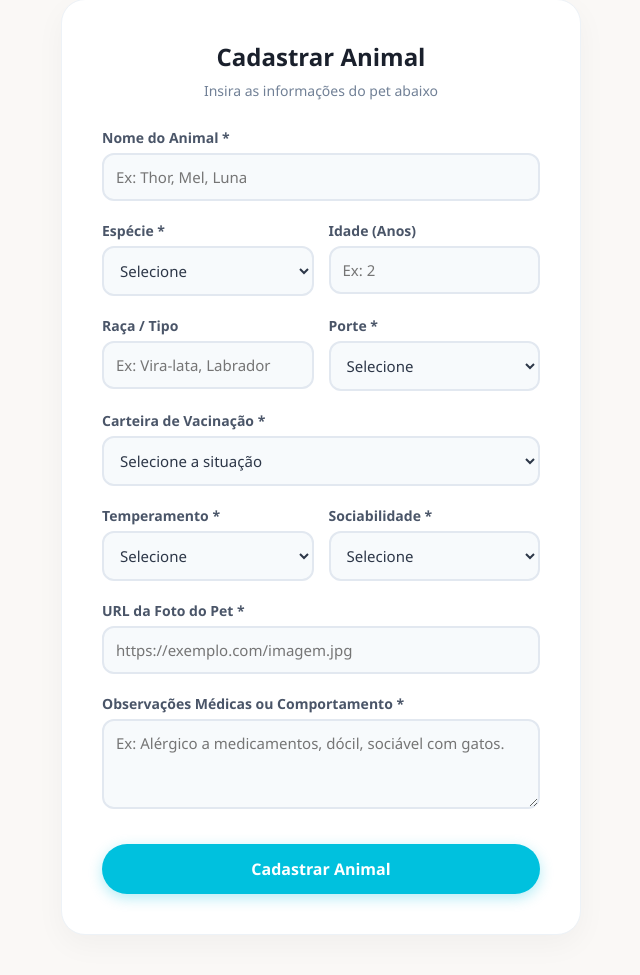
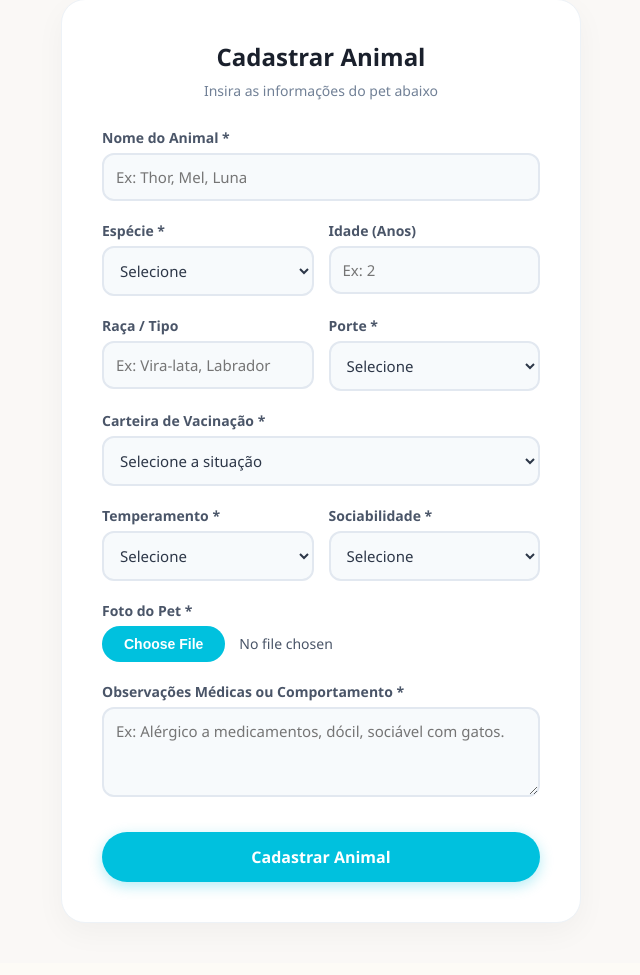
Before and after one commit to ClaraHenck/Projeto_Adotapet, a PHP site: page /cadastrar_animal.php in a window 1280 px wide. Shown: the part 124-1099 px from the top of the page, without its empty margins (319-959 px from the left). After the commit the page ends 1047 px from the top, so only its background shows below. Run offline with PHP 8.4, Linux system fonts and the light colour scheme; the visitor is signed in with stand-in values (Sample User, id 1).

Commit message:
enviando alterações

```diff
--- a/adotar.php
+++ b/adotar.php
@@ -284,7 +284,7 @@ $total = count($animais);
             <span class="badge-compatibilidade"><?= $pet['compatibilidade']; ?>%</span>
         <?php endif; ?>
 
-        <img src="<?= htmlspecialchars($pet['foto_url']); ?>" alt="<?= htmlspecialchars($pet['nome']); ?>">
+        <img src="<?= htmlspecialchars($pet['foto']); ?>" alt="<?= htmlspecialchars($pet['nome']); ?>">
     </div>
 
     <div class="card-info">
--- a/cadastrar_animal.css
+++ b/cadastrar_animal.css
@@ -94,6 +94,57 @@ input:focus, select:focus, textarea:focus {
     box-shadow: 0 0 0 3px rgba(0, 193, 222, 0.1);
 }
 
+/* ==========================================================================
+   ESTILIZAÇÃO PERSONALIZADA DO BOTÃO DE UPLOAD DE ARQUIVO
+   ========================================================================== */
+input[type="file"] {
+    width: 100%;
+    font-size: 14px;
+    color: #4A5568;
+    background: transparent;
+    border: none;
+    outline: none;
+    cursor: pointer;
+}
+
+/* Estilo do botão em navegadores modernos */
+input[type="file"]::file-selector-button {
+    background-color: #00C1DE;
+    color: #ffffff;
+    border: none;
+    padding: 10px 22px;
+    border-radius: 50px;
+    font-weight: 700;
+    font-size: 14px;
+    cursor: pointer;
+    transition: all 0.2s ease;
+    margin-right: 14px;
+}
+
+input[type="file"]::file-selector-button:hover {
+    background-color: #00A8C2;
+    transform: translateY(-1px);
+}
+
+/* Compatibilidade com Webkit (Chrome / Edge / Safari mais antigos) */
+input[type="file"]::-webkit-file-upload-button {
+    background-color: #00C1DE;
+    color: #ffffff;
+    border: none;
+    padding: 10px 22px;
+    border-radius: 50px;
+    font-weight: 700;
+    font-size: 14px;
+    cursor: pointer;
+    transition: all 0.2s ease;
+    margin-right: 14px;
+}
+
+input[type="file"]::-webkit-file-upload-button:hover {
+    background-color: #00A8C2;
+    transform: translateY(-1px);
+}
+
 .row {
     display: flex;
     gap: 15px;
--- a/cadastrar_animal.php
+++ b/cadastrar_animal.php
@@ -3,7 +3,11 @@
 require_once 'config/auth.php';
 require_once 'config/db.php';
 
-$ong_id = $_SESSION['usuario_id'] ?? $_SESSION['ong_id'] ?? null;
+if (session_status() === PHP_SESSION_NONE) {
+    session_start();
+}
+
+$ong_id = $_SESSION['usuario_id'] ?? $_SESSION['ong_id'] ?? $_SESSION['id'] ?? null;
 $mensagemErro = '';
 
 // Variáveis padrão para o formulário
@@ -16,11 +20,11 @@ $porte = '';
 $carteira_vacinacao = '';
 $temperamento = '';
 $sociabilidade = '';
-$foto_url = '';
+$foto = '';
 $descricao = '';
 $modo_edicao = false;
 
-// 2. SE VIER UM ID, BUSCA OS DADOS DO ANIMAL NO BANCO PARA PREENCHER O FORMULÁRIO
+// 2. SE VIER UM ID, BUSCA OS DADOS DO ANIMAL NO BANCO PARA EDICÃO
 if ($id && $ong_id) {
     $stmt = $pdo->prepare("SELECT * FROM animais WHERE id = ? AND ong_id = ?");
     $stmt->execute([$id, $ong_id]);
@@ -42,7 +46,7 @@ if ($id && $ong_id) {
         $carteira_vacinacao = $animal['carteira_vacinacao'];
         $temperamento = $animal['temperamento'] ?? '';
         $sociabilidade = $animal['sociabilidade'] ?? '';
-        $foto_url = $animal['foto_url'];
+        $foto = $animal['foto'];
         $descricao = $animal['descricao'];
     }
 }
@@ -59,12 +63,46 @@ if ($_SERVER['REQUEST_METHOD'] === 'POST') {
     $carteira_vacinacao = trim($_POST['carteira_vacinacao'] ?? '');
     $temperamento = trim($_POST['temperamento'] ?? '');
     $sociabilidade = trim($_POST['sociabilidade'] ?? '');
-    $foto_url = trim($_POST['foto_url'] ?? '');
     $descricao = trim($_POST['observacoes'] ?? '');
 
-    // Formatação para combinar Espécie + Raça no campo 'especie_raca'
+    // Formatação combinada
     $especie_raca = !empty($raca) ? "{$especie} - {$raca}" : $especie;
     $idade_estimada = !empty($idade) ? "{$idade} anos" : "Não informada";
+
+    // -------------------------------------------------------------------------
+    // LÓGICA DE UPLOAD DA FOTO DO PET
+    // -------------------------------------------------------------------------
+    if (isset($_FILES['foto']) && $_FILES['foto']['error'] === UPLOAD_ERR_OK) {
+        $arquivoTmp   = $_FILES['foto']['tmp_name'];
+        $nomeOriginal = $_FILES['foto']['name'];
+        $extensao     = strtolower(pathinfo($nomeOriginal, PATHINFO_EXTENSION));
+
+        $extensoesPermitidas = ['jpg', 'jpeg', 'png', 'webp'];
+
+        if (in_array($extensao, $extensoesPermitidas)) {
+            $diretorioUpload = __DIR__ . '/uploads/';
+
+            if (!is_dir($diretorioUpload)) {
+                mkdir($diretorioUpload, 0755, true);
+            }
+
+            // Nome do arquivo gerado
+            $novoNomeFoto = 'pet_' . time() . '_' . uniqid() . '.' . $extensao;
+            $caminhoDestino = $diretorioUpload . $novoNomeFoto;
+
+            if (move_uploaded_file($arquivoTmp, $caminhoDestino)) {
+                // Guarda o caminho relativo para a exibição nas páginas do site
+                $foto = 'uploads/' . $novoNomeFoto;
+            } else {
+                $mensagemErro = "Falha ao mover a foto do pet para a pasta de uploads.";
+            }
+        } else {
+            $mensagemErro = "Formato de imagem inválido. Use apenas JPG, JPEG, PNG ou WEBP.";
+        }
+    } elseif (!$modo_edicao && empty($foto)) {
+        // Se for um novo cadastro e nenhuma foto foi enviada
+        $mensagemErro = "Por favor, selecione uma foto para o animal.";
+    }
 
     // Validação simples dos campos obrigatórios
     if (!$ong_id) {
@@ -72,13 +110,15 @@ if ($_SERVER['REQUEST_METHOD'] === 'POST') {
     } elseif (
         empty($nome) || empty($especie) || empty($porte) ||
         empty($carteira_vacinacao) || empty($temperamento) ||
-        empty($sociabilidade) || empty($foto_url) || empty($descricao)
+        empty($sociabilidade) || empty($foto) || empty($descricao)
     ) {
-        $mensagemErro = "Por favor, preencha todos os campos obrigatórios (*).";
+        if (empty($mensagemErro)) {
+            $mensagemErro = "Por favor, preencha todos os campos obrigatórios (*).";
+        }
     } else {
         try {
             if ($modo_edicao) {
-                // ATUALIZAÇÃO (UPDATE) - Mantém o registro e altera os dados
+                // ATUALIZAÇÃO (UPDATE)
                 $sql = "UPDATE animais SET
                             nome = :nome,
                             especie_raca = :especie_raca,
@@ -87,7 +127,7 @@ if ($_SERVER['REQUEST_METHOD'] === 'POST') {
                             carteira_vacinacao = :carteira_vacinacao,
                             temperamento = :temperamento,
                             sociabilidade = :sociabilidade,
-                            foto_url = :foto_url,
+                            foto = :foto,
                             descricao = :descricao
                         WHERE id = :id AND ong_id = :ong_id";
 
@@ -100,7 +140,7 @@ if ($_SERVER['REQUEST_METHOD'] === 'POST') {
                     ':carteira_vacinacao' => $carteira_vacinacao,
                     ':temperamento'       => $temperamento,
                     ':sociabilidade'      => $sociabilidade,
-                    ':foto_url'           => $foto_url,
+                    ':foto'           => $foto,
                     ':descricao'          => $descricao,
                     ':id'                 => $id,
                     ':ong_id'             => $ong_id
@@ -109,11 +149,11 @@ if ($_SERVER['REQUEST_METHOD'] === 'POST') {
                 // NOVO CADASTRO (INSERT)
                 $sql = "INSERT INTO animais (
                             ong_id, nome, especie_raca, idade_estimada, porte,
-                            carteira_vacinacao, temperamento, sociabilidade, foto_url, descricao
+                            carteira_vacinacao, temperamento, sociabilidade, foto, descricao
                         )
                         VALUES (
                             :ong_id, :nome, :especie_raca, :idade_estimada, :porte,
-                            :carteira_vacinacao, :temperamento, :sociabilidade, :foto_url, :descricao
+                            :carteira_vacinacao, :temperamento, :sociabilidade, foto, :descricao
                         )";
 
                 $stmt = $pdo->prepare($sql);
@@ -126,12 +166,11 @@ if ($_SERVER['REQUEST_METHOD'] === 'POST') {
                     ':carteira_vacinacao' => $carteira_vacinacao,
                     ':temperamento'       => $temperamento,
                     ':sociabilidade'      => $sociabilidade,
-                    ':foto_url'           => $foto_url,
+                    ':foto'           => $foto,
                     ':descricao'          => $descricao
                 ]);
             }
 
-            // Redireciona após salvar com sucesso
             header("Location: meus_animais.php?sucesso=1");
             exit;
 
@@ -147,7 +186,6 @@ if ($_SERVER['REQUEST_METHOD'] === 'POST') {
     <meta charset="UTF-8">
     <meta name="viewport" content="width=device-width, initial-scale=1.0">
     <title><?= $modo_edicao ? 'Editar Animal' : 'Cadastro de Animal' ?> - AdotaPet</title>
-    <!-- Importação do CSS da Navbar e de Cadastro -->
     <link rel="stylesheet" href="navbar.css?v=<?php echo time(); ?>">
     <link rel="stylesheet" href="cadastrar_animal.css?v=<?php echo time(); ?>">
 </head>
@@ -156,10 +194,10 @@ if ($_SERVER['REQUEST_METHOD'] === 'POST') {
     <!-- NAVBAR PADRONIZADA -->
     <header class="navbar">
         <div class="left-brand-box">
-        <a href="index.php" class="logo-link" style="text-decoration: none; display: flex; align-items: center;">
-            <img src="./img/logo_adotapet.jpg" alt="AdotaPet" class="navbar-logo-img">
-        </a>
-      </div>
+            <a href="index.php" class="logo-link" style="text-decoration: none; display: flex; align-items: center;">
+                <img src="./img/logo_adotapet.jpg" alt="AdotaPet" class="navbar-logo-img">
+            </a>
+        </div>
         <nav class="menu">
             <a href="index.php">Início</a>
             <a href="meus_animais.php" class="active">Meus Animais</a>
@@ -178,9 +216,9 @@ if ($_SERVER['REQUEST_METHOD'] === 'POST') {
                 <div class="alert-error"><?= htmlspecialchars($mensagemErro) ?></div>
             <?php endif; ?>
 
-            <form action="cadastrar_animal.php<?= $modo_edicao ? '?id=' . $id : '' ?>" method="POST">
+            <!-- ATENÇÃO: enctype="multipart/form-data" adicionado para permitir upload de arquivos -->
+            <form action="cadastrar_animal.php<?= $modo_edicao ? '?id=' . $id : '' ?>" method="POST" enctype="multipart/form-data">
 
-                <!-- Campo oculto com o ID para manter o modo de edição no submit -->
                 <?php if ($modo_edicao): ?>
                     <input type="hidden" name="id" value="<?= htmlspecialchars($id) ?>">
                 <?php endif; ?>
@@ -264,9 +302,17 @@ if ($_SERVER['REQUEST_METHOD'] === 'POST') {
                     </div>
                 </div>
 
+                <!-- CAMPO DE SELEÇÃO DE ARQUIVO DA FOTO DO PET -->
                 <div class="form-group">
-                    <label for="foto_url">URL da Foto do Pet *</label>
-                    <input type="url" id="foto_url" name="foto_url" required placeholder="https://exemplo.com/imagem.jpg" value="<?= htmlspecialchars($foto_url) ?>">
+                    <label for="foto">Foto do Pet *</label>
+                    <input type="file" id="foto" name="foto" accept="image/png, image/jpeg, image/jpg, image/webp" <?= $modo_edicao ? '' : 'required' ?>>
+
+                    <?php if ($modo_edicao && !empty($foto)): ?>
+                        <div style="margin-top: 10px; display: flex; align-items: center; gap: 12px;">
+                            <img src="<?= htmlspecialchars($foto) ?>" alt="Foto atual" style="width: 60px; height: 60px; object-fit: cover; border-radius: 8px; border: 1px solid #cbd5e1;">
+                            <span style="font-size: 13px; color: #64748b;">Foto salva atualmente. Selecione um novo arquivo apenas se quiser alterá-la.</span>
+                        </div>
+                    <?php endif; ?>
                 </div>
 
                 <div class="form-group">
--- a/candidaturas.php
+++ b/candidaturas.php
@@ -44,7 +44,7 @@ $sql = "
         c.data_envio,
         a.id AS animal_id,
         a.nome AS pet_nome,
-        a.foto_url AS pet_foto,
+        a.foto AS foto,
         a.especie_raca
     FROM candidaturas c
     INNER JOIN animais a ON c.animal_id = a.id
@@ -83,7 +83,7 @@ $labelPerfil = (isset($_SESSION['pode_cadastrar']) && $_SESSION['pode_cadastrar'
         <a href="mapa.php">Mapa</a>
         <a href="candidaturas.php" class="active">Candidaturas</a>
         <a href="pos_adocao.php">Pós-Adoção</a>
-        <a href="meu_perfil.php"><?= htmlspecialchars($labelPerfil) ?></a>
+        <a href="meu_perfil.php">MEU PERFIL</a>
         <a href="logout.php" class="btn-logout" title="Sair">Sair</a>
       </nav>
     </header>
--- a/detalhes.php
+++ b/detalhes.php
@@ -555,7 +555,7 @@ if ($_SERVER['REQUEST_METHOD'] === 'POST' && isset($_POST['acao_adotar'])) {
 
         <!-- FOTO DO PET -->
         <div class="imagem-container">
-            <img src="<?= htmlspecialchars($pet['foto_url'] ?? 'img/default-pet.png') ?>" alt="Foto do <?= htmlspecialchars($pet['nome']) ?>">
+            <img src="<?= htmlspecialchars($pet['foto'] ?? 'img/default-pet.png') ?>" alt="Foto do <?= htmlspecialchars($pet['nome']) ?>">
         </div>
 
         <div class="info-container">
--- a/meus_animais.php
+++ b/meus_animais.php
@@ -61,7 +61,7 @@ $animais = $stmt->fetchAll();
                     <tbody>
                         <?php foreach ($animais as $animal): ?>
                             <tr>
-                                <td><img src="<?= htmlspecialchars($animal['foto_url']) ?>" alt="Foto de <?= htmlspecialchars($animal['nome']) ?>" class="img-thumb"></td>
+                                <td><img src="<?= htmlspecialchars($animal['foto']) ?>" alt="Foto de <?= htmlspecialchars($animal['nome']) ?>" class="img-thumb"></td>
                                 <td><strong><?= htmlspecialchars($animal['nome']) ?></strong></td>
                                 <td><?= htmlspecialchars($animal['especie_raca']) ?></td>
                                 <td><?= htmlspecialchars($animal['idade_estimada']) ?></td>
```
Also changed, not shown: minha_ong.php (+50 -13 lines), perfil_ong.php (+4 -4 lines), uploads/ong_foto_1_1791982339.png (added), uploads/pet_1791983314_6acf7ed2aaaf6.png (added), uploads/pet_1791983394_6acf7f2288f50.png (added).
